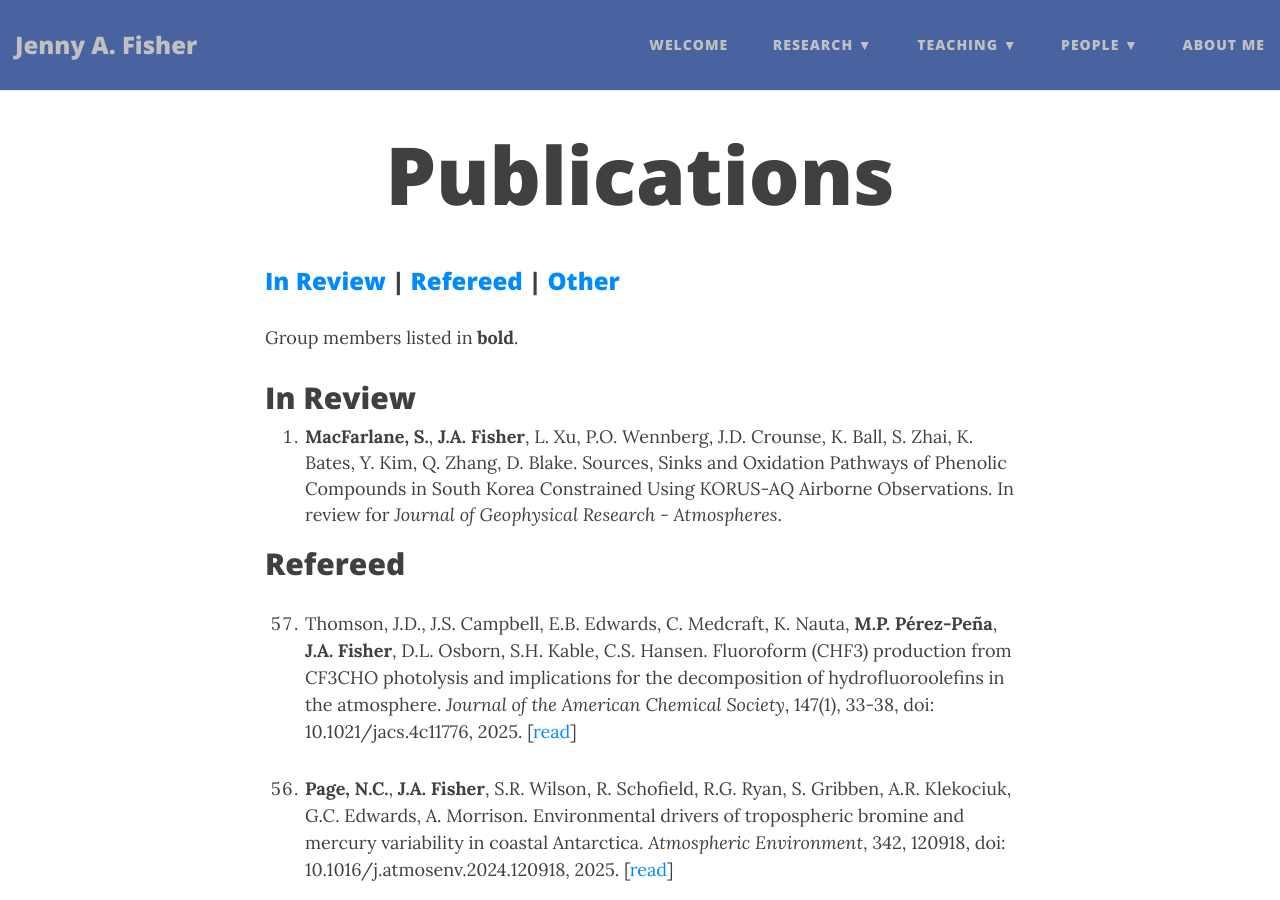
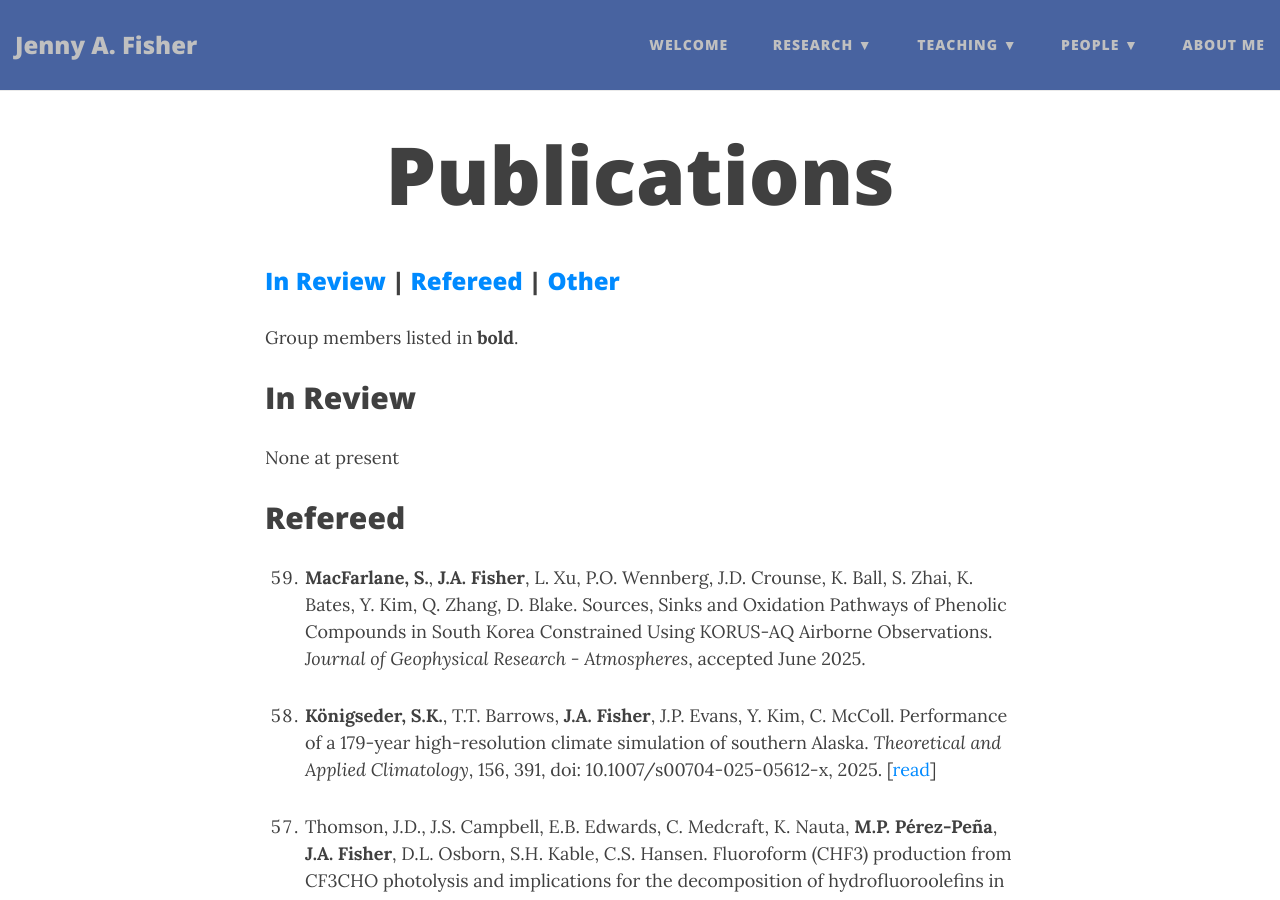
Before and after one commit to jennyfisher/jennyfisher.github.io, a Jekyll site: the page built from publications.md, in a window 1280 px wide and 900 px high. Built offline with Jekyll 4.4.1, drawn with Linux system fonts in a browser that asks for light colours; nearby versions of some CDN libraries.

Commit message:
Update publications.md

```diff
--- a/publications.md
+++ b/publications.md
@@ -9,10 +9,13 @@ Group members listed in **bold**.
 
 ## In Review
 
-1. **MacFarlane, S.**, **J.A. Fisher**, L. Xu, P.O. Wennberg, J.D. Crounse, K. Ball, S. Zhai, K. Bates, Y. Kim, Q. Zhang, D. Blake. Sources, Sinks and Oxidation Pathways of Phenolic Compounds in South Korea Constrained Using KORUS-AQ Airborne Observations. In review for *Journal of Geophysical Research - Atmospheres*.
-
+None at present
 
 ## Refereed
+
+1. **MacFarlane, S.**, **J.A. Fisher**, L. Xu, P.O. Wennberg, J.D. Crounse, K. Ball, S. Zhai, K. Bates, Y. Kim, Q. Zhang, D. Blake. Sources, Sinks and Oxidation Pathways of Phenolic Compounds in South Korea Constrained Using KORUS-AQ Airborne Observations. *Journal of Geophysical Research - Atmospheres*, accepted June 2025.
+
+2.	**Königseder, S.K.**, T.T. Barrows, **J.A. Fisher**, J.P. Evans, Y. Kim, C. McColl. Performance of a 179-year high-resolution climate simulation of southern Alaska. *Theoretical and Applied Climatology*, 156, 391, doi: 10.1007/s00704-025-05612-x, 2025. [[read](https://link.springer.com/article/10.1007/s00704-025-05612-x)]
 
 1. Thomson, J.D., J.S. Campbell, E.B. Edwards, C. Medcraft, K. Nauta, **M.P. Pérez-Peña**, **J.A. Fisher**, D.L. Osborn, S.H. Kable, C.S. Hansen. Fluoroform (CHF3) production from CF3CHO photolysis and implications for the decomposition of hydrofluoroolefins in the atmosphere. *Journal of the American Chemical Society*, 147(1), 33-38, doi: 10.1021/jacs.4c11776, 2025. [[read](https://pubs.acs.org/doi/10.1021/jacs.4c11776)]
 
```
